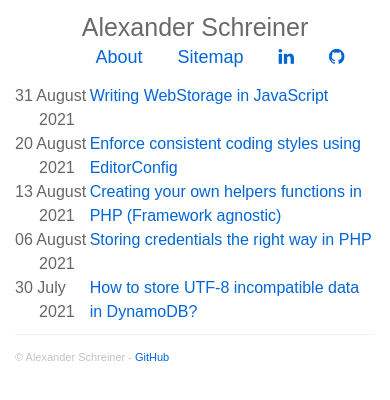
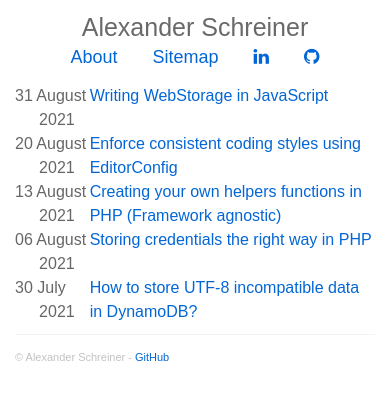
Before and after one commit to alexander-schreiner/alexander-schreiner.github.io, a Jekyll site: the page built from index.html, in a window 390 px wide. Shown: the top 400 px of the page. Built offline with Jekyll 4.4.1, drawn with Linux system fonts in a browser that asks for light colours; nearby versions of some CDN libraries; the list of posts is cut into pages by our own code.

Commit message:
Update main.css

```diff
--- a/static/css/main.css
+++ b/static/css/main.css
@@ -175,7 +175,7 @@ div.col-sm-3 div.profile-about {
     justify-content: center;
   }
   .nav-item:nth-child(1) {
-    margin-left: 50px;
+    margin-left: 0;
   }
 }
 
```
